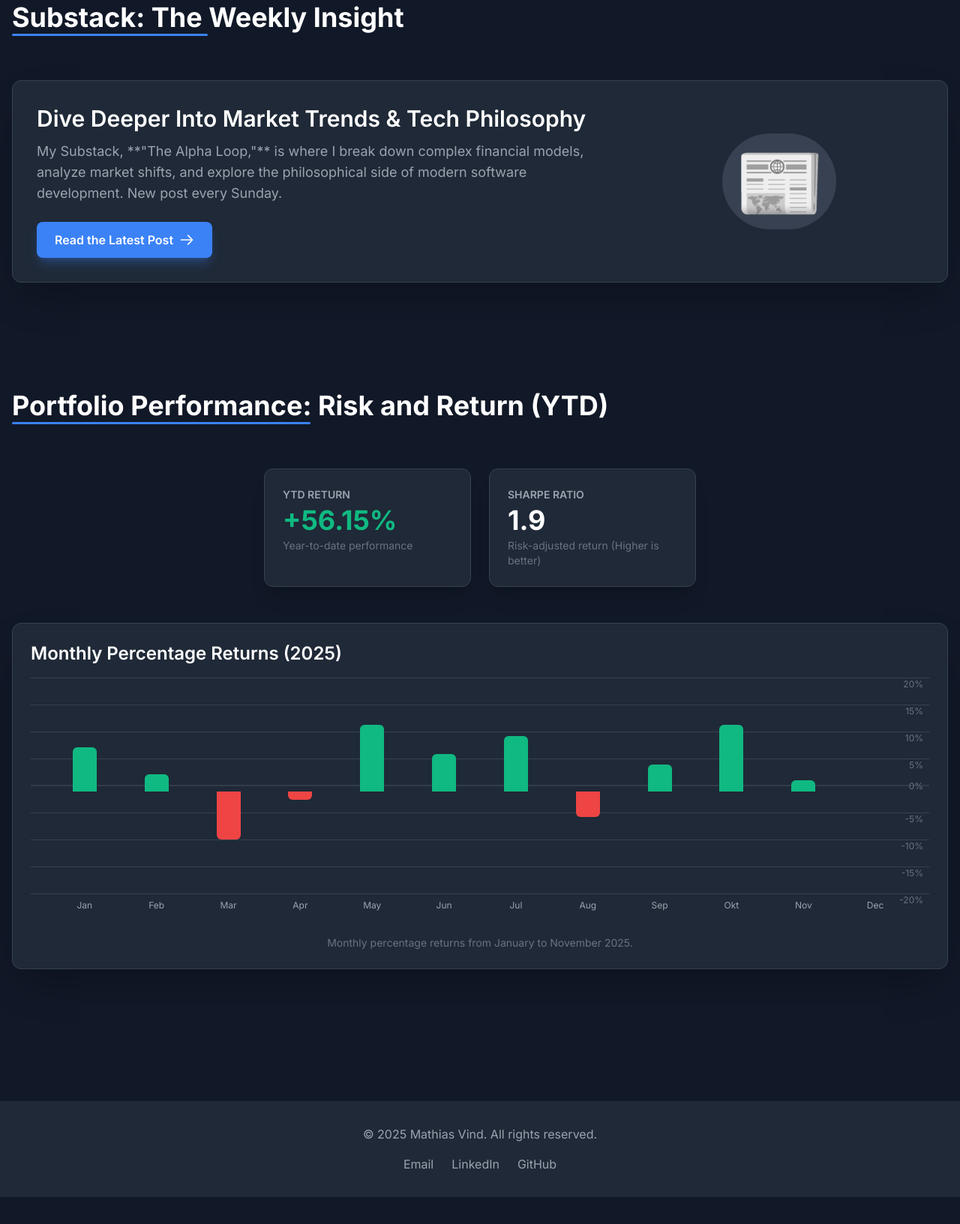
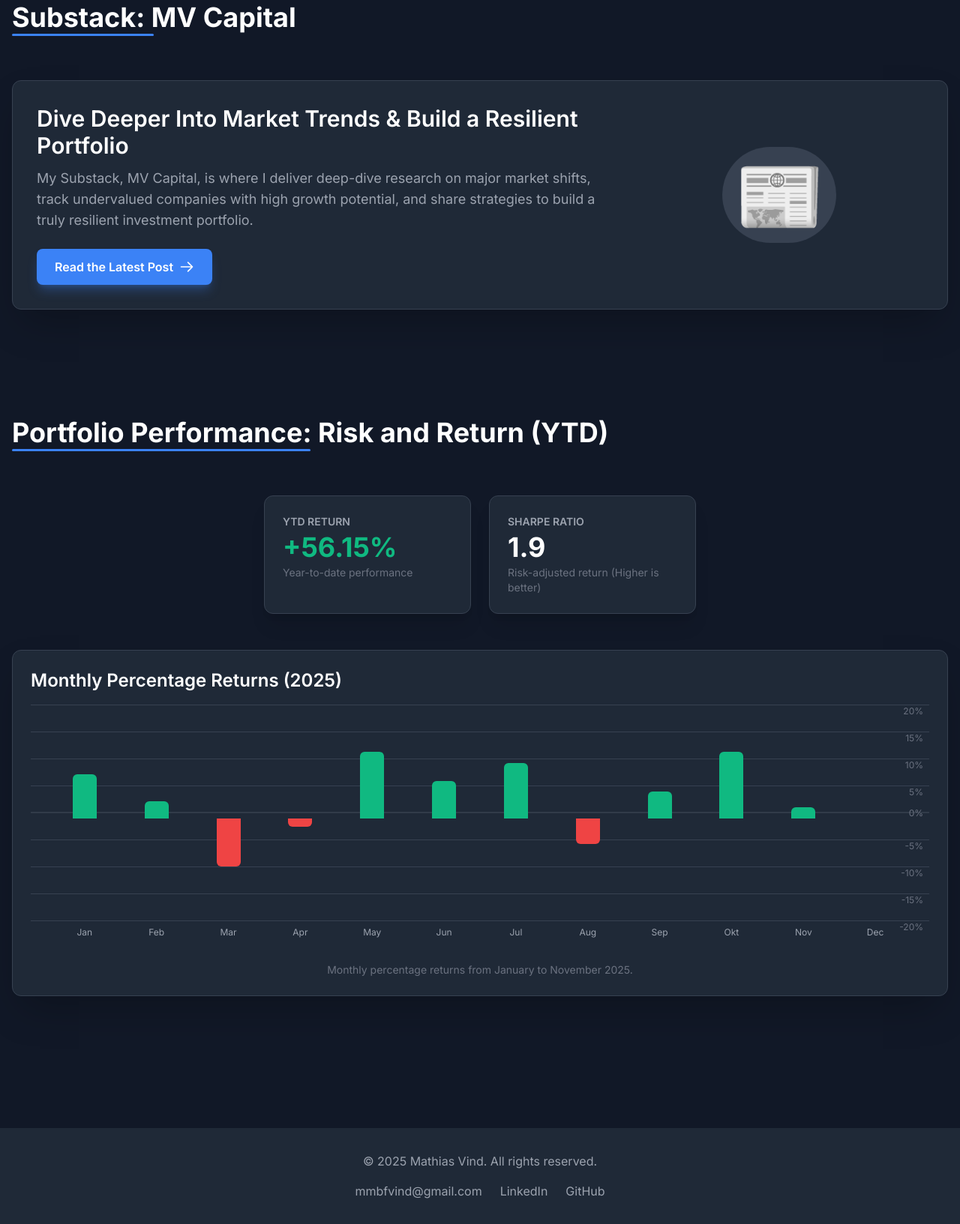
Before and after one commit to mmbfv/website, a plain HTML site: page index.html in a window 1280 px wide. Shown: the part 521-2154 px from the top of the page at 75% size. Before the commit the page ends 2118 px from the top, so only its background shows below. Drawn offline with nearby package versions, Linux system fonts and the light colour scheme.

Commit message:
Update index.html

```diff
--- a/index.html
+++ b/index.html
@@ -198,15 +198,15 @@
 
         <!-- Substack Section -->
         <section id="substack" class="mb-20 pt-16">
-            <h3 class="text-4xl font-bold text-white section-header">Substack: The Weekly Insight</h3>
+            <h3 class="text-4xl font-bold text-white section-header">Substack: MV Capital</h3>
             <div class="mt-8 bg-gray-800 p-8 rounded-xl shadow-2xl border border-gray-700 hover:border-primary transition duration-500">
                 <div class="md:flex md:space-x-8 items-center">
                     <div class="mb-6 md:mb-0 md:w-2/3">
-                        <h4 class="text-3xl font-semibold mb-3">Dive Deeper Into Market Trends & Tech Philosophy</h4>
+                        <h4 class="text-3xl font-semibold mb-3">Dive Deeper Into Market Trends & Build a Resilient Portfolio</h4>
                         <p class="text-gray-400 mb-6 text-lg">
-                            My Substack, **"The Alpha Loop,"** is where I break down complex financial models, analyze market shifts, and explore the philosophical side of modern software development. New post every Sunday.
+                            My Substack, MV Capital, is where I deliver deep-dive research on major market shifts, track undervalued companies with high growth potential, and share strategies to build a truly resilient investment portfolio.
                         </p>
-                        <a href="https://yoursubstacklink.com" target="_blank" class="inline-flex items-center bg-primary hover:bg-blue-600 text-white font-semibold py-3 px-6 rounded-lg transition duration-300 shadow-lg shadow-primary/30">
+                        <a href="https://mvcapitals.substack.com" target="_blank" class="inline-flex items-center bg-primary hover:bg-blue-600 text-white font-semibold py-3 px-6 rounded-lg transition duration-300 shadow-lg shadow-primary/30">
                             Read the Latest Post
                             <svg class="w-5 h-5 ml-2" fill="none" stroke="currentColor" viewBox="0 0 24 24" xmlns="http://www.w3.org/2000/svg"><path stroke-linecap="round" stroke-linejoin="round" stroke-width="2" d="M14 5l7 7m0 0l-7 7m7-7H3"></path></svg>
                         </a>
@@ -283,9 +283,9 @@
         <div class="container mx-auto px-4 text-center text-gray-400">
             <p>&copy; <span id="current-year"></span> Mathias Vind. All rights reserved.</p>
             <div class="flex justify-center space-x-6 mt-4">
-                <a href="#" class="hover:text-primary transition duration-300">Email</a>
-                <a href="https://linkedin.com/in/yourprofile" target="_blank" class="hover:text-primary transition duration-300">LinkedIn</a>
-                <a href="https://github.com/yourprofile" target="_blank" class="hover:text-primary transition duration-300">GitHub</a>
+                <a href="#" class="hover:text-primary transition duration-300">mmbfvind@gmail.com</a>
+                <a href="https://linkedin.com/in/mathias-vind-59a748254" target="_blank" class="hover:text-primary transition duration-300">LinkedIn</a>
+                <a href="https://github.com/mmbfv" target="_blank" class="hover:text-primary transition duration-300">GitHub</a>
             </div>
         </div>
     </footer>
```
